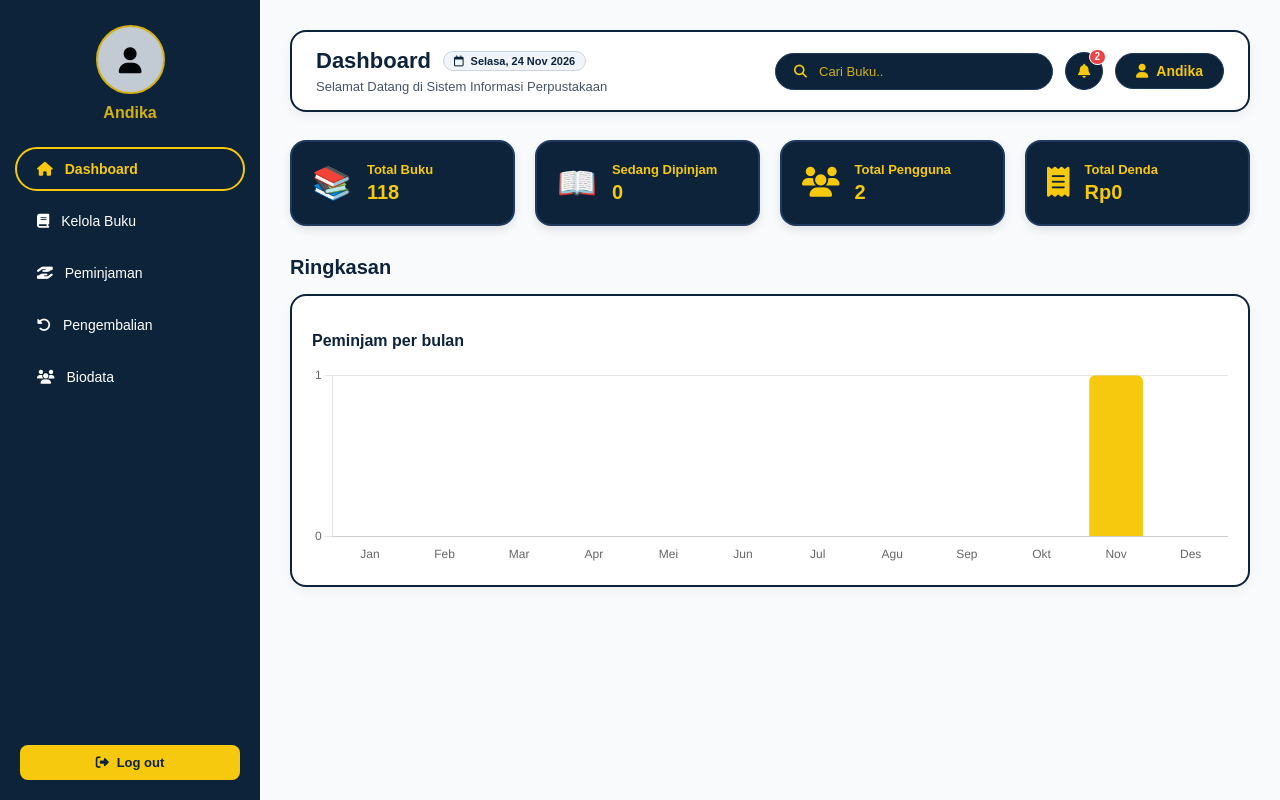
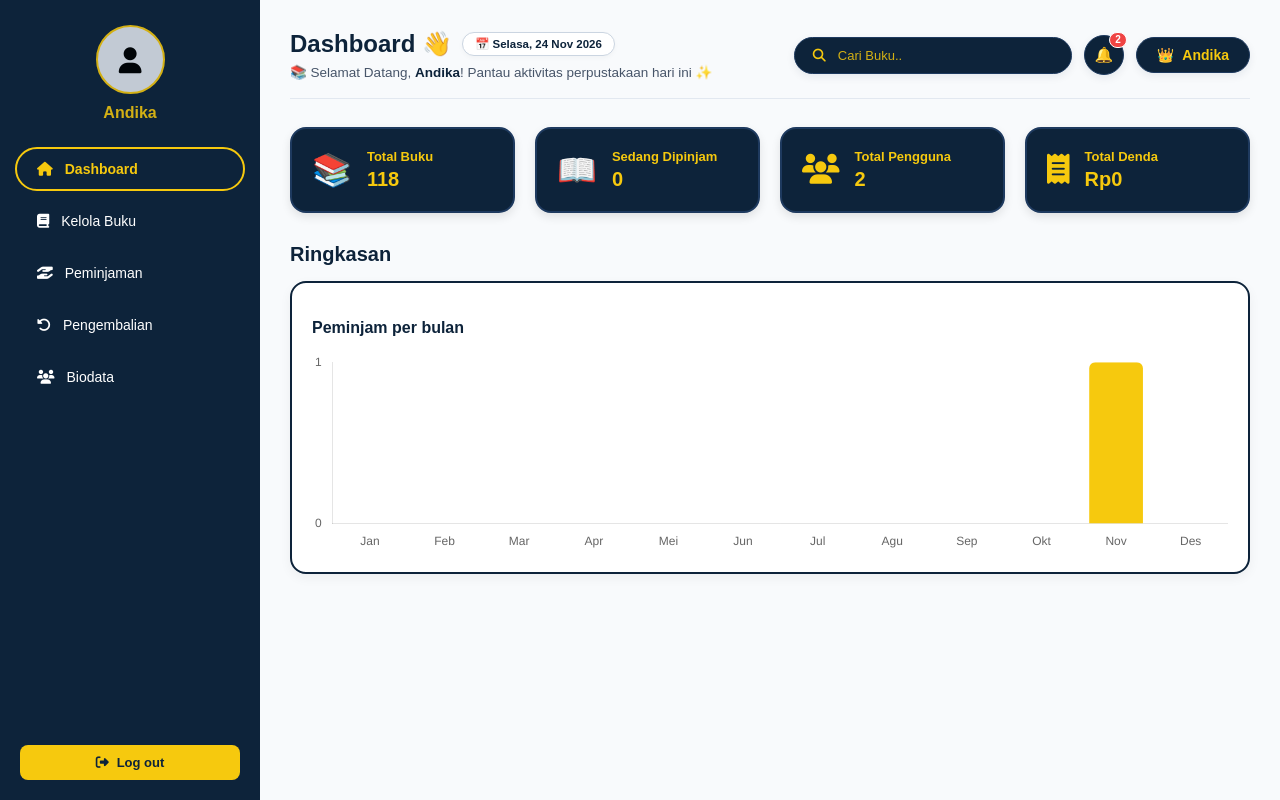
Before and after one commit to fashafirdaus21-hash/FREX, a Flask app: page /admin/dashboard in a window 1280 px wide. Run offline with Flask 3, Linux system fonts and the light colour scheme; a user stored in the database is signed in; data comes from the database, SQL or seed files in the repository; data that the repository does not hold is empty.

Commit message:
dashboard admin

```diff
--- a/static/style.css
+++ b/static/style.css
@@ -115,11 +115,8 @@ body {
     justify-content: space-between;
     align-items: center;
     margin-bottom: 28px;
-    background-color: #ffffff;
-    padding: 16px 24px;
-    border-radius: 16px;
-    border: 2px solid #0d233a;
-    box-shadow: 0 4px 12px rgba(13, 35, 58, 0.06);
+    padding-bottom: 18px;
+    border-bottom: 1px solid #e2e8f0;
 }
 
 .topbar-search {
@@ -131,6 +128,7 @@ body {
     gap: 10px;
     width: 240px;
     border: 1px solid #1e3a5f;
+    box-shadow: 0 3px 8px rgba(13, 35, 58, 0.08);
 }
 
 .topbar-search input {
@@ -151,15 +149,16 @@ body {
     position: relative;
     background-color: #0d233a;
     color: #f6c90e;
-    width: 36px;
-    height: 36px;
+    width: 38px;
+    height: 38px;
     border-radius: 50%;
     display: flex;
     align-items: center;
     justify-content: center;
     text-decoration: none;
-    font-size: 14px;
+    font-size: 15px;
     border: 1px solid #1e3a5f;
+    box-shadow: 0 3px 8px rgba(13, 35, 58, 0.08);
     transition: transform 0.2s;
 }
 
@@ -192,6 +191,7 @@ body {
     gap: 8px;
     font-size: 14px;
     border: 1px solid #1e3a5f;
+    box-shadow: 0 3px 8px rgba(13, 35, 58, 0.08);
     transition: transform 0.2s;
 }
 
--- a/templates/admin/dashboard.html
+++ b/templates/admin/dashboard.html
@@ -3,7 +3,7 @@
 <head>
     <meta charset="UTF-8">
     <title>Dashboard Admin - Perpustakaan</title>
-    <link rel="stylesheet" href="{{ url_for('static', filename='style.css') }}?v=7.2">
+    <link rel="stylesheet" href="{{ url_for('static', filename='style.css') }}?v=7.3">
     <link href="https://cdnjs.cloudflare.com/ajax/libs/font-awesome/6.4.0/css/all.min.css" rel="stylesheet">
     <script src="https://cdn.jsdelivr.net/npm/chart.js"></script>
 </head>
@@ -40,14 +40,14 @@
     <!-- MAIN CONTAINER -->
     <div class="main-container">
 
-        <!-- TOPBAR (Struktur class tetap sama, diperkaya elemen visual) -->
+        <!-- TOPBAR (Tanpa kotak/bingkai luar, dipercantik dengan emoticon & sapaan) -->
         <header class="topbar-admin">
             <div>
-                <div style="display: flex; align-items: center; gap: 12px; margin-bottom: 5px;">
-                    <h2 style="color: #0d233a; margin: 0; font-size: 22px;">Dashboard</h2>
-                    <span id="tanggalHariIni" style="background: #f1f5f9; color: #0d233a; border: 1px solid #cbd5e1; padding: 3px 10px; border-radius: 20px; font-size: 11px; font-weight: bold;"></span>
+                <div style="display: flex; align-items: center; gap: 10px; margin-bottom: 6px; flex-wrap: wrap;">
+                    <h2 style="color: #0d233a; margin: 0; font-size: 24px;">Dashboard 👋</h2>
+                    <span id="tanggalHariIni" style="background: #ffffff; color: #0d233a; border: 1px solid #cbd5e1; padding: 4px 12px; border-radius: 20px; font-size: 11.5px; font-weight: bold; box-shadow: 0 2px 5px rgba(0,0,0,0.03);"></span>
                 </div>
-                <p style="color: #475569; margin: 0; font-size: 13px;">Selamat Datang di Sistem Informasi Perpustakaan</p>
+                <p style="color: #475569; margin: 0; font-size: 13.5px;">📚 Selamat Datang, <strong style="color: #0d233a;">{{ session.get('nama', 'Admin') }}</strong>! Pantau aktivitas perpustakaan hari ini ✨</p>
             </div>
 
             <div style="display: flex; align-items: center; gap: 12px;">
@@ -59,13 +59,13 @@
 
                 <!-- Notifikasi Permintaan Peminjaman -->
                 <a href="/admin/peminjaman" class="topbar-notif-icon" title="Permintaan peminjaman menunggu">
-                    <i class="fa-solid fa-bell"></i>
+                    <span>🔔</span>
                     <span class="notif-dot">{{ peminjaman_menunggu if peminjaman_menunggu else 2 }}</span>
                 </a>
 
                 <!-- Badge Admin Kanan Atas -->
                 <div class="admin-badge-top" onclick="openWaProfile()" style="cursor: pointer;" title="Klik untuk lihat profil">
-                    <i class="fa-solid fa-user"></i> {{ session.get('nama', 'Admin') }}
+                    <span>👑</span> {{ session.get('nama', 'Admin') }}
                 </div>
             </div>
         </header>
@@ -111,7 +111,7 @@
             <!-- Bagian Ringkasan -->
             <div class="section-title">Ringkasan</div>
 
-            <!-- Grafik Peminjam per Bulan -->
+            <!-- Grafik Peminjam per Bulan (Gridlines dihapus) -->
             <div class="chart-box-container">
                 <h3 style="color: #0d233a; font-size: 16px; font-weight: bold; margin-bottom: 15px;">Peminjam per bulan</h3>
                 <div style="height: 200px; width: 100%;">
@@ -151,9 +151,9 @@
 
     <!-- SCRIPT JAVASCRIPT -->
     <script>
-        // Tanggal otomatis di header
+        // Tanggal otomatis di header dengan emoticon kalender
         const tglHeader = new Date().toLocaleDateString('id-ID', { weekday: 'long', day: 'numeric', month: 'short', year: 'numeric' });
-        document.getElementById('tanggalHariIni').innerHTML = `<i class="fa-regular fa-calendar" style="margin-right:4px;"></i> ${tglHeader}`;
+        document.getElementById('tanggalHariIni').innerHTML = `📅 ${tglHeader}`;
 
         const canvasEl = document.getElementById('chartAdminDashboard');
         const ctx = canvasEl.getContext('2d');
@@ -177,12 +177,15 @@
                 scales: {
                     y: {
                         beginAtZero: true,
+                        grid: { display: false },
                         ticks: {
                             stepSize: 1,
                             precision: 0
                         }
                     },
-                    x: { grid: { display: false } }
+                    x: {
+                        grid: { display: false }
+                    }
                 }
             }
         });
```
